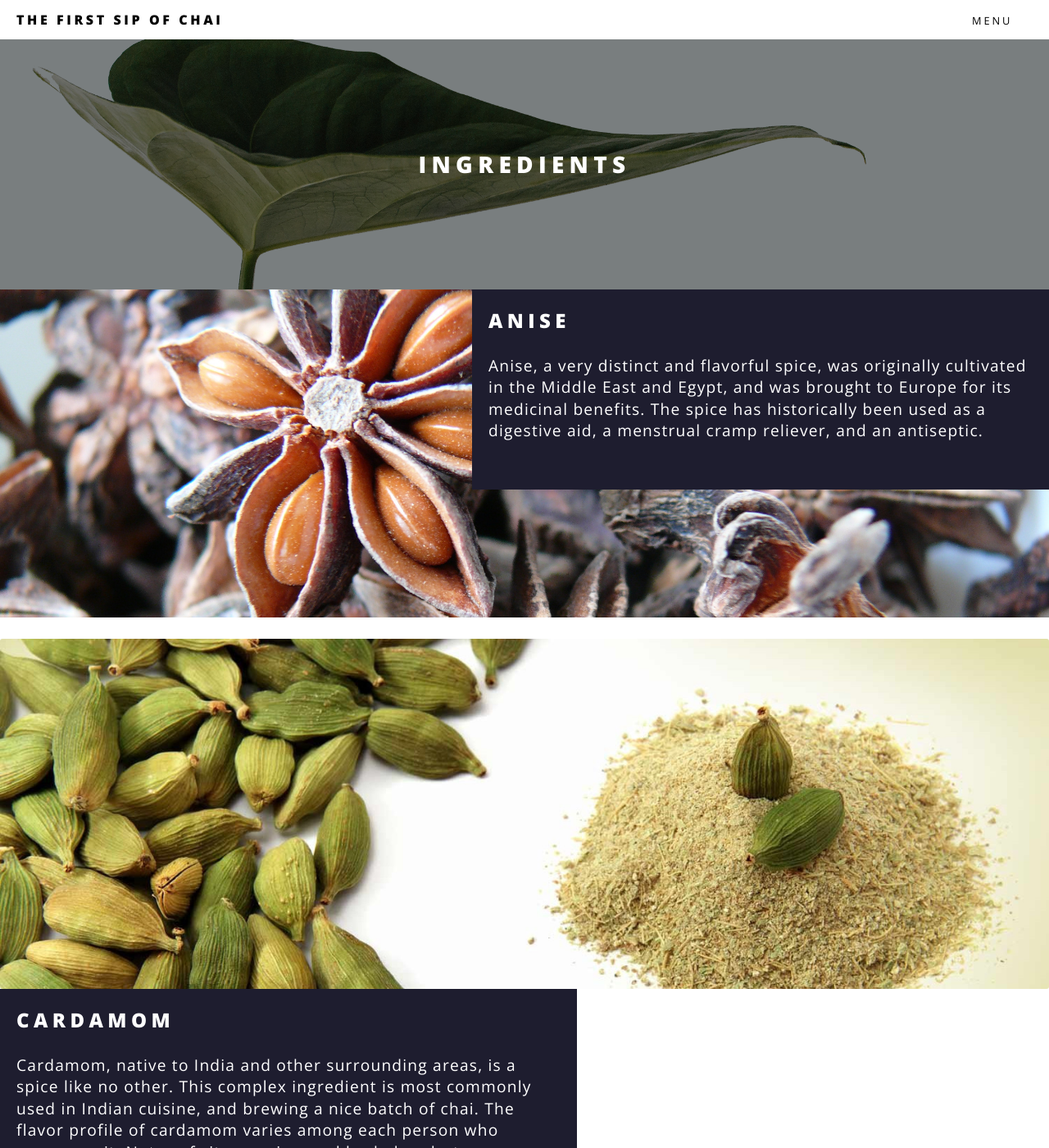
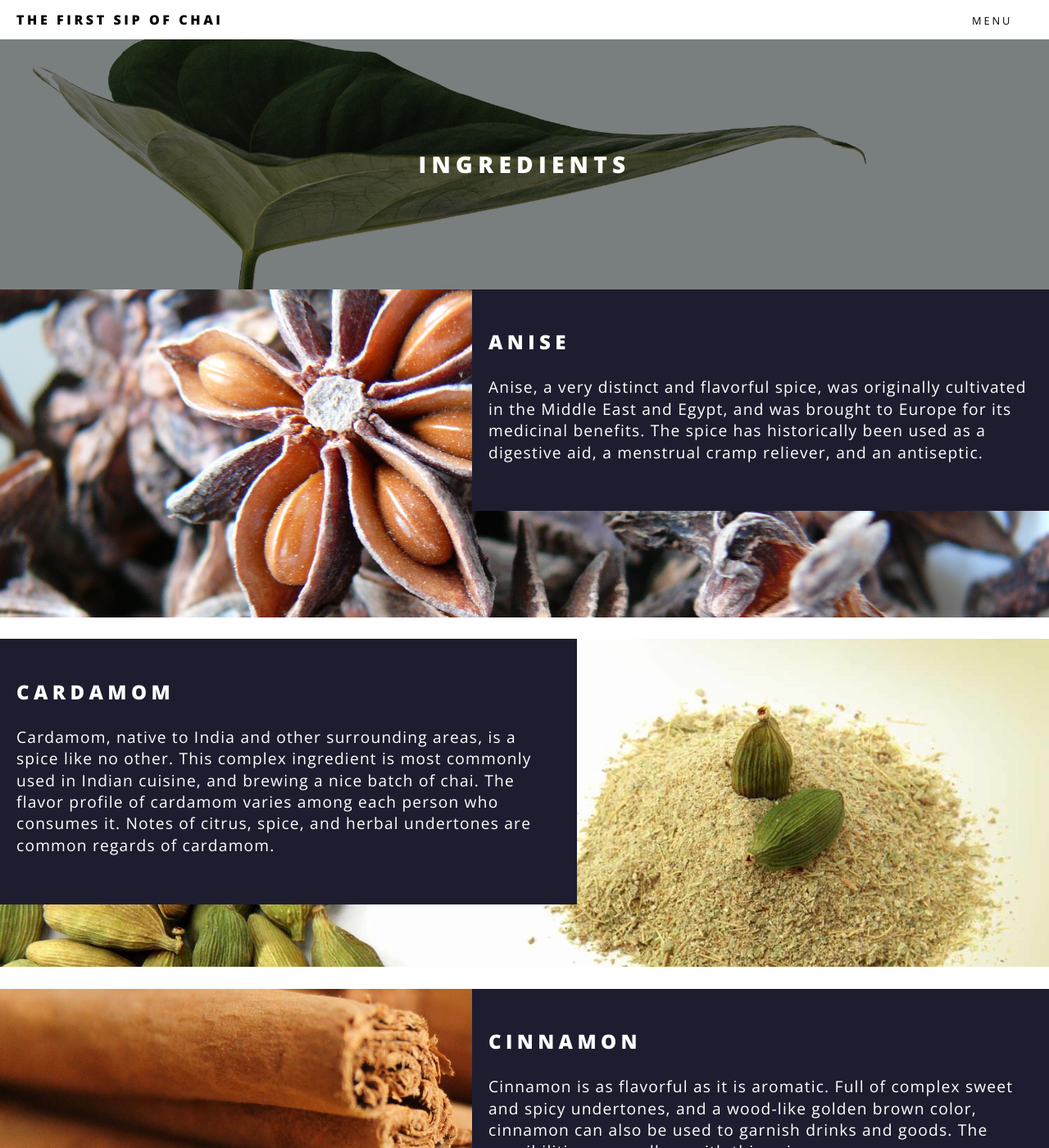
Before and after one commit to the-first-sip-of-chai/the-first-sip-of-chai.github.io, a Jekyll site: the page built from ingredients.html, in a window 1280 px wide and 1400 px high. Shown: the whole window at 82% size. Built offline with Jekyll 4.4.1, drawn with Linux system fonts in a browser that asks for light colours.

Commit message:
ing content 6

```diff
--- a/ingredients.html
+++ b/ingredients.html
@@ -11,12 +11,53 @@
     width: 100% !important;
     height: 400px;
   }
+  .cardamom{
+    background-size: cover;
+    background-image: url("images/ing/cardamom.jpg");
+    background-repeat: no-repeat;
+    background-position: left top;
+    width: 100% !important;
+    height: 400px;
+  }
+  .cinnamon{
+    background-size: cover;
+    background-image: url("images/ing/cinnamon.jpg");
+    background-repeat: no-repeat;
+    background-position: left top;
+    width: 100% !important;
+    height: 400px;
+  }
+  .cloves{
+    background-size: cover;
+    background-image: url("images/ing/cloves.jpg");
+    background-repeat: no-repeat;
+    background-position: left top;
+    width: 100% !important;
+    height: 400px;
+  }
+  .ginger{
+    background-size: cover;
+    background-image: url("images/ing/ginger.jpg");
+    background-repeat: no-repeat;
+    background-position: left top;
+    width: 100% !important;
+    height: 400px;
+  }
+  .vanilla{
+    background-size: cover;
+    background-image: url("images/ing/vanilla.jpg");
+    background-repeat: no-repeat;
+    background-position: left top;
+    width: 100% !important;
+    height: 400px;
+  }
 </style>
 
 <section>
   <div class="12u anise">
     <!-- <span class="image fit" style="margin: 0"><img src="images/ing/anise.jpg" alt="" /></span> -->
   <div class="boxing" >
+    <br>
     <h4>Anise</h4>
     <p style="font-size: 80%">
       Anise, a very distinct and flavorful spice, was originally cultivated in the Middle East and Egypt, and was brought to Europe for its medicinal benefits. The spice has historically been used as a digestive aid, a menstrual cramp reliever, and an antiseptic.
@@ -26,57 +67,67 @@
 
 
   <br>
-  <div class="12u"><span class="image fit" style="margin: 0"><img src="images/ing/cardamom.jpg" alt="" />
+  <div class="12u cardamom">
+    <!-- <span class="image fit" style="margin: 0"><img src="images/ing/cardamom.jpg" alt="" /></span> -->
     <div class="boxing" style="float: left !important;">
+      <br>
       <h4>Cardamom</h4>
       <p style="font-size: 80%">
-      	Cardamom, native to India and other surrounding areas, is a spice like no other. This complex ingredient is most commonly used in Indian cuisine, and brewing a nice batch of chai. The flavor profile of cardamom varies among each person who consumes it. Notes of citrus, spice, and herbal undertones are common regards of cardamom.
+        Cardamom, native to India and other surrounding areas, is a spice like no other. This complex ingredient is most commonly used in Indian cuisine, and brewing a nice batch of chai. The flavor profile of cardamom varies among each person who consumes it. Notes of citrus, spice, and herbal undertones are common regards of cardamom.
       </p>
     </div>
-  </span></div>
+  </div>
 
 
 
   <br>
-  <div class="12u"><span class="image fit" style="margin: 0"><img src="images/ing/cinnamon.jpg" alt="" />
+  <div class="12u cinnamon">
+    <!-- <span class="image fit" style="margin: 0"><img src="images/ing/cinnamon.jpg" alt="" /></span> -->
     <div class="boxing"  >
+      <br>
       <h4>Cinnamon</h4>
       <p style="font-size: 80%">
       	Cinnamon is as flavorful as it is aromatic. Full of complex sweet and spicy undertones, and a wood-like golden brown color, cinnamon can also be used to garnish drinks and goods. The possibilities are endless with this spice.
       </p>
     </div>
-  </span></div>
+  </div>
 
 
   <br>
-  <div class="12u"><span class="image fit" style="margin: 0"><img src="images/ing/cloves.jpg" alt="" />
+  <div class="12u cloves">
+    <!-- <span class="image fit" style="margin: 0"><img src="images/ing/cloves.jpg" alt="" /></span> -->
     <div class="boxing"  style="float: left !important;">
+      <br>
       <h4>Cloves</h4>
       <p style="font-size: 80%">
       	Cloves have one of the most unique flavors out there. The taste is pungent, strong and sweet with a bitter, astringent undertone. Cloves also have a distinct warm characteristic that can be almost a feeling of heat, and cause a tingling sensation on the tongue.
       </p>
     </div>
-  </span></div>
+  </div>
 
 
   <br>
-  <div class="12u"><span class="image fit" style="margin: 0"><img src="images/ing/ginger.jpg" alt="" />
+  <div class="12u ginger">
+    <!-- <span class="image fit" style="margin: 0"><img src="images/ing/ginger.jpg" alt="" /></span> -->
     <div class="boxing" >
+      <br>
       <h4>Ginger</h4>
       <p style="font-size: 80%">
       	Ginger provides a mildly spicy kick to any dish or drink when used in a large enough quantity. It was originally cultivated in Southeast Asia, and was transported to Europe during the spice trade.
       </p>
     </div>
-  </span></div>
+  </div>
 
 
   <br>
-  <div class="12u"><span class="image fit" style="margin: 0"><img src="images/ing/vanilla.jpg" alt="" />
+  <div class="12u vanilla">
+    <!-- <span class="image fit" style="margin: 0"><img src="images/ing/vanilla.jpg" alt="" /></span> -->
     <div class="boxing"  style="float: left !important;">
+      <br>
       <h4>Vanilla</h4>
       <p style="font-size: 80%">
       	Regarded as one of the world's most popular aroma and flavors. Its origin can be traced back thousands of years and is now widely used in foods and beverages. Although it is native to Mexico, it is now widely grown throughout the tropics. Indonesia and Madagascar are the world's largest producers.
       </p>
     </div>
-  </span></div>
+  </div>
 </section>
```
Also changed, not shown: team.html (+4 -4 lines).
